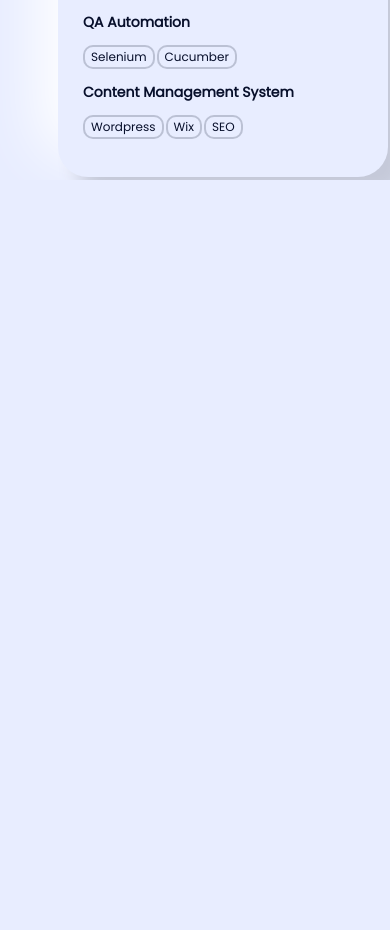
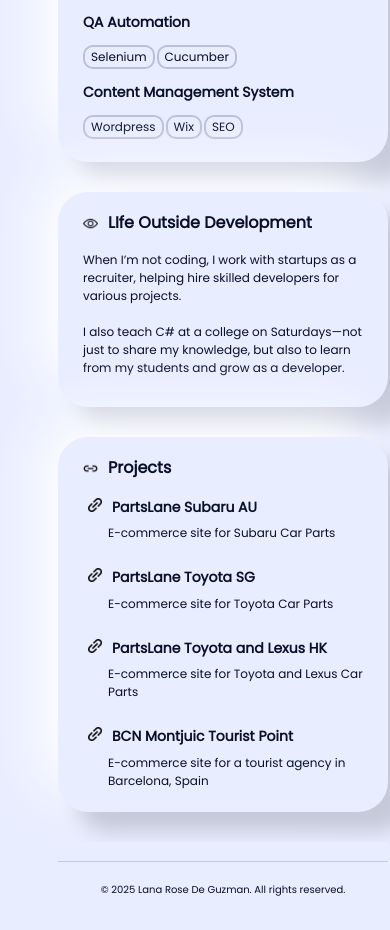
Before and after one commit to lanarosedg/About, a React (Vite) app: page / in a window 390 px wide. Shown: the part 906-1836 px from the top of the page. Before the commit the page ends 1086 px from the top, so only its background shows below. Built offline with nearby package versions, Linux system fonts and the light colour scheme.

Commit message:
Added responsiveness for 1836px width

```diff
--- a/src/App.jsx
+++ b/src/App.jsx
@@ -21,9 +21,9 @@
         <Contacts/>
         <Experience/>
         <TechStack/>
-        {/* <LifeOutside/>
+        <LifeOutside/>
         <Projects/>
-        <Footer/> */}
+        <Footer/>
       </div>
     </>
   );
--- a/src/LifeOutside.jsx
+++ b/src/LifeOutside.jsx
@@ -8,11 +8,11 @@
                 <p className="lifeOutsideTitle">LIfe Outside Development</p>
             </div>
             <p className="lifeOutsideText">
-                When I’m not coding, I work with startups as a <br/>
-                recruiter, helping hire skilled developers for various <br/>
+                When I’m not coding, I work with startups as a
+                recruiter, helping hire skilled developers for various
                 projects. <br/> <br/>
-                I also teach C# at a college on Saturdays—not just <br/>
-                to share my knowledge, but also to learn from my <br/>
+                I also teach C# at a college on Saturdays—not just
+                to share my knowledge, but also to learn from my
                 students and grow as a developer.
             </p>
         </div>
--- a/src/index.css
+++ b/src/index.css
@@ -344,7 +344,7 @@
   .App {
     display: grid;
     grid-template-columns: 30px 20px 100px 30px 200px 30px;
-    grid-template-rows: 50px 70px 50px 50px 110px 40px 20px 290px 30px 330px 30px;
+    grid-template-rows: 50px 70px 50px 50px 110px 40px 20px 290px 30px 350px 30px 215px 30px 375px 30px 80px;
   }
 
   /*        */
@@ -489,7 +489,7 @@
     }
 
     .experienceTitle {
-      font-size: 14px;
+      font-size: 16px;
     }
 
     .jobTitle {
@@ -509,37 +509,82 @@
       padding-right: 25px;
       border-radius: 30px;
       width: 280px;
-      height: 350px;
+      height: 335px;
       line-height: 18px;
-    }
-
-    .techEndTitle {
-      font-size: 14px;
-      font-weight: bolder;
     }
 
     .techEndContainer {
       gap: 2px;
-      font-size: 14px;
+      font-size: 12px;
     }
 
     .techLogo {
-      height: 22px;
-      width: 22px;
+      height: 18px;
+      width: 18px;
     }
 
-    .techLogoContainer {
-      display: flex;
-      flex-direction: column;
-      align-items: center;
-      gap: 2px;
+    /*               */
+    /*               */
+    /* LIFE OUTSIDE  */
+    /*               */
+    /*               */
+
+    .lifeOutsideContainer {
+      grid-area: 12 / 3 / 13 / 6;
+      padding-left: 25px;
+      padding-right: 25px;
+      border-radius: 30px;
+      width: 280px;
+      height: 200px;
+      line-height: 18px;
     }
 
-    .techEndButton {
-      border-radius: 10px;
-      border-style: solid;
-      border-color: rgba(7, 15, 43, 0.2);
+    .lifeOutsideText {
       font-size: 12px;
     }
 
+    /*           */
+    /*           */
+    /* PROJECTS  */
+    /*           */
+    /*           */
+
+    .projectsContainer {
+      grid-area: 14 / 3 / 15 / 6;
+      padding-left: 25px;
+      padding-right: 25px;
+      border-radius: 30px;
+      width: 280px;
+      height: 360px;
+      line-height: 18px;
+    }
+
+    .linkText {
+      font-size: 12px;
+      padding-left: 25px;
+    }
+
+    .techLinkContainer {
+      padding-left: 5px;
+    }
+
+    /*           */
+    /*           */
+    /*   FOOTER  */
+    /*           */
+    /*           */
+
+    .footerContainer {
+      grid-area: 16 / 3 / 17 / 6;
+      font-size: 10px;
+      text-align: center;
+    }
+
+    .footerLine {
+      width: 100%;
+      margin-bottom: 10px;
+      border: none;
+      border-top: 1px solid #ccc;
+    }
+
 }
```
